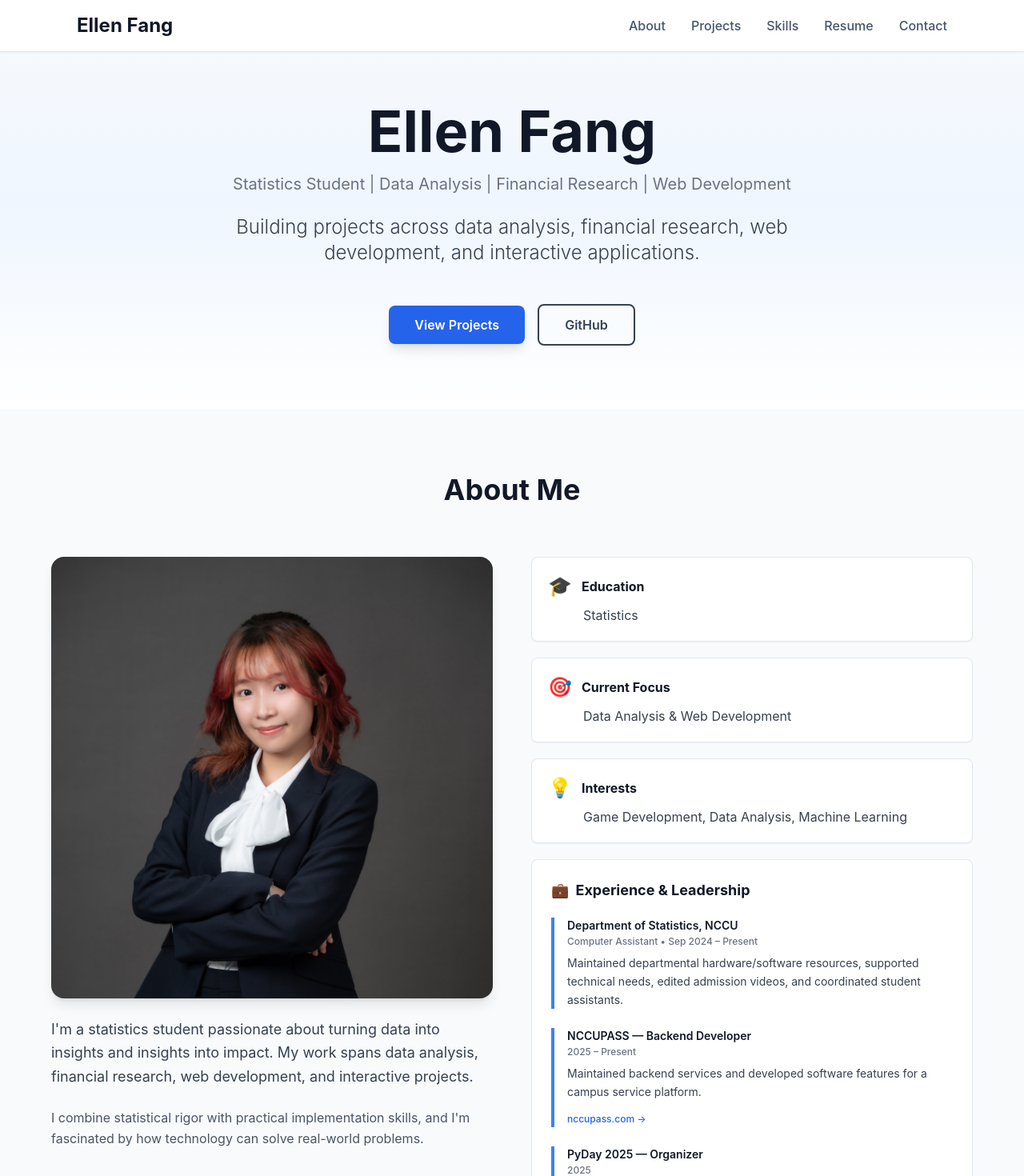
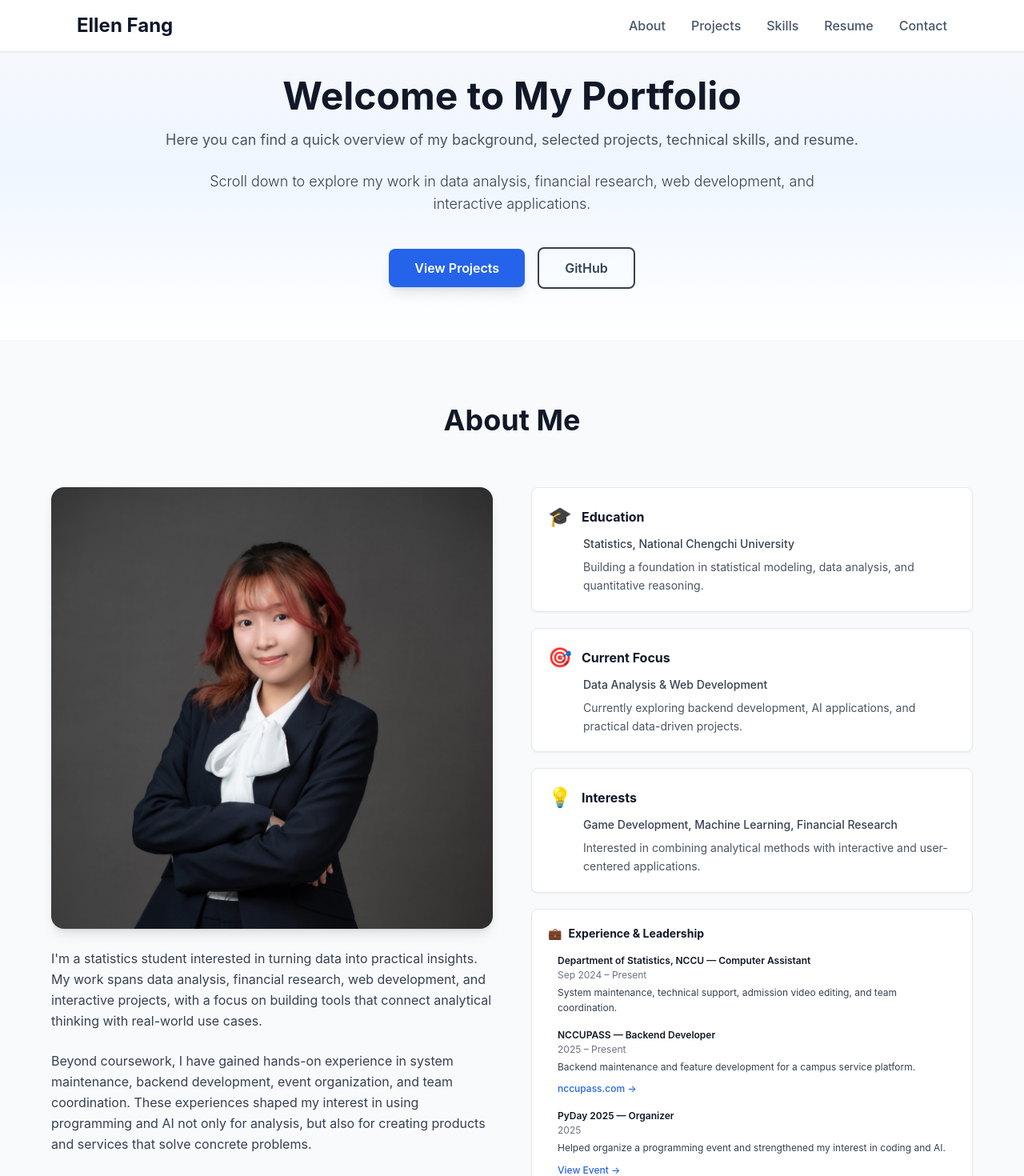
Before and after one commit to Ellen-Fang/ellen-fang-portfolio, a React (Vite) app: page / in a window 1280 px wide. Shown: the top 1470 px of the page at 80% size. Built offline with nearby package versions, Linux system fonts and the light colour scheme.

Commit message:
Redesign About section with expanded content and improved Hero layout

```diff
--- a/src/components/About.jsx
+++ b/src/components/About.jsx
@@ -4,17 +4,20 @@ function About() {
   const highlights = [
     {
       title: 'Education',
-      content: 'Statistics',
+      content: 'Statistics, National Chengchi University',
+      description: 'Building a foundation in statistical modeling, data analysis, and quantitative reasoning.',
       icon: '🎓'
     },
     {
       title: 'Current Focus',
       content: 'Data Analysis & Web Development',
+      description: 'Currently exploring backend development, AI applications, and practical data-driven projects.',
       icon: '🎯'
     },
     {
       title: 'Interests',
-      content: 'Game Development, Data Analysis, Machine Learning',
+      content: 'Game Development, Machine Learning, Financial Research',
+      description: 'Interested in combining analytical methods with interactive and user-centered applications.',
       icon: '💡'
     }
   ]
@@ -31,11 +34,14 @@ function About() {
               alt="Ellen Fang"
               className="rounded-2xl w-full h-auto object-contain shadow-lg"
             />
-            <p className="text-lg text-gray-700 leading-relaxed">
-              I'm a statistics student passionate about turning data into insights and insights into impact. My work spans data analysis, financial research, web development, and interactive projects.
+            <p className="text-gray-700 leading-relaxed">
+              I'm a statistics student interested in turning data into practical insights. My work spans data analysis, financial research, web development, and interactive projects, with a focus on building tools that connect analytical thinking with real-world use cases.
+            </p>
+            <p className="text-gray-700 leading-relaxed">
+              Beyond coursework, I have gained hands-on experience in system maintenance, backend development, event organization, and team coordination. These experiences shaped my interest in using programming and AI not only for analysis, but also for creating products and services that solve concrete problems.
             </p>
             <p className="text-gray-600 leading-relaxed">
-              I combine statistical rigor with practical implementation skills, and I'm fascinated by how technology can solve real-world problems.
+              I enjoy working across both technical and creative fields, from statistical modeling and web systems to game development and visual design.
             </p>
           </div>
 
@@ -49,33 +55,36 @@ function About() {
                   <span className="text-2xl">{item.icon}</span>
                   <h3 className="font-bold text-gray-900">{item.title}</h3>
                 </div>
-                <p className="text-gray-700 ml-11">{item.content}</p>
+                <p className="text-gray-700 ml-11 font-medium text-sm">{item.content}</p>
+                {item.description && (
+                  <p className="text-gray-600 ml-11 text-sm leading-relaxed mt-2">{item.description}</p>
+                )}
               </div>
             ))}
 
             {/* Experience & Leadership Block */}
-            <div className="bg-white rounded-lg p-6 border border-slate-200 shadow-sm">
-              <h3 className="text-lg font-bold text-gray-900 mb-5 flex items-center space-x-2">
+            <div className="bg-white rounded-lg p-5 border border-slate-200 shadow-sm">
+              <h3 className="font-bold text-gray-900 mb-4 flex items-center space-x-2 text-sm">
                 <span>💼</span>
                 <span>Experience & Leadership</span>
               </h3>
 
-              <div className="space-y-6">
+              <div className="space-y-4">
                 {/* Experience Item 1 */}
-                <div className="border-l-4 border-blue-500 pl-4">
-                  <h4 className="font-semibold text-gray-900 text-sm">Department of Statistics, NCCU</h4>
-                  <p className="text-gray-500 text-xs font-medium mt-0.5 mb-2">Computer Assistant • Sep 2024 – Present</p>
-                  <p className="text-gray-700 text-sm leading-relaxed">
-                    Maintained departmental hardware/software resources, supported technical needs, edited admission videos, and coordinated student assistants.
+                <div className="border-l-3 border-blue-500 pl-3">
+                  <h4 className="font-semibold text-gray-900 text-xs">Department of Statistics, NCCU — Computer Assistant</h4>
+                  <p className="text-gray-500 text-xs mt-0.5 mb-1">Sep 2024 – Present</p>
+                  <p className="text-gray-700 text-xs leading-relaxed">
+                    System maintenance, technical support, admission video editing, and team coordination.
                   </p>
                 </div>
 
                 {/* Experience Item 2 */}
-                <div className="border-l-4 border-blue-500 pl-4">
-                  <h4 className="font-semibold text-gray-900 text-sm">NCCUPASS — Backend Developer</h4>
-                  <p className="text-gray-500 text-xs font-medium mt-0.5 mb-2">2025 – Present</p>
-                  <p className="text-gray-700 text-sm leading-relaxed mb-2">
-                    Maintained backend services and developed software features for a campus service platform.
+                <div className="border-l-3 border-blue-500 pl-3">
+                  <h4 className="font-semibold text-gray-900 text-xs">NCCUPASS — Backend Developer</h4>
+                  <p className="text-gray-500 text-xs mt-0.5 mb-1">2025 – Present</p>
+                  <p className="text-gray-700 text-xs leading-relaxed mb-1">
+                    Backend maintenance and feature development for a campus service platform.
                   </p>
                   <a href="https://nccupass.com/" target="_blank" rel="noopener noreferrer" className="text-blue-600 hover:text-blue-700 text-xs font-medium">
                     nccupass.com →
@@ -83,11 +92,11 @@ function About() {
                 </div>
 
                 {/* Experience Item 3 */}
-                <div className="border-l-4 border-blue-500 pl-4">
-                  <h4 className="font-semibold text-gray-900 text-sm">PyDay 2025 — Organizer</h4>
-                  <p className="text-gray-500 text-xs font-medium mt-0.5 mb-2">2025</p>
-                  <p className="text-gray-700 text-sm leading-relaxed mb-2">
-                    Helped organize a programming event that strengthened my interest in coding, AI, and developer communities.
+                <div className="border-l-3 border-blue-500 pl-3">
+                  <h4 className="font-semibold text-gray-900 text-xs">PyDay 2025 — Organizer</h4>
+                  <p className="text-gray-500 text-xs mt-0.5 mb-1">2025</p>
+                  <p className="text-gray-700 text-xs leading-relaxed mb-1">
+                    Helped organize a programming event and strengthened my interest in coding and AI.
                   </p>
                   <a href="https://www.accupass.com/event/2505150542041736392010" target="_blank" rel="noopener noreferrer" className="text-blue-600 hover:text-blue-700 text-xs font-medium">
                     View Event →
--- a/src/components/Hero.jsx
+++ b/src/components/Hero.jsx
@@ -2,16 +2,16 @@ import React from 'react'
 
 function Hero() {
   return (
-    <section className="pt-32 pb-20 px-4 bg-gradient-to-b from-slate-50 via-blue-50 to-white">
+    <section className="pt-24 pb-16 px-4 bg-gradient-to-b from-slate-50 via-blue-50 to-white">
       <div className="max-w-4xl mx-auto text-center">
-        <h1 className="text-5xl md:text-7xl font-bold text-gray-900 mb-4">
-          Ellen Fang
+        <h1 className="text-4xl md:text-5xl font-bold text-gray-900 mb-4">
+          Welcome to My Portfolio
         </h1>
-        <p className="text-lg md:text-xl text-gray-500 mb-6 leading-relaxed">
-          Statistics Student | Data Analysis | Financial Research | Web Development
+        <p className="text-lg text-gray-600 mb-6 leading-relaxed">
+          Here you can find a quick overview of my background, selected projects, technical skills, and resume.
         </p>
-        <p className="text-xl md:text-2xl text-gray-700 mb-12 leading-relaxed font-light max-w-3xl mx-auto">
-          Building projects across data analysis, financial research, web development, and interactive applications.
+        <p className="text-base md:text-lg text-gray-700 mb-10 leading-relaxed font-light max-w-3xl mx-auto">
+          Scroll down to explore my work in data analysis, financial research, web development, and interactive applications.
         </p>
 
         <div className="flex flex-col sm:flex-row gap-4 justify-center items-center">
```
